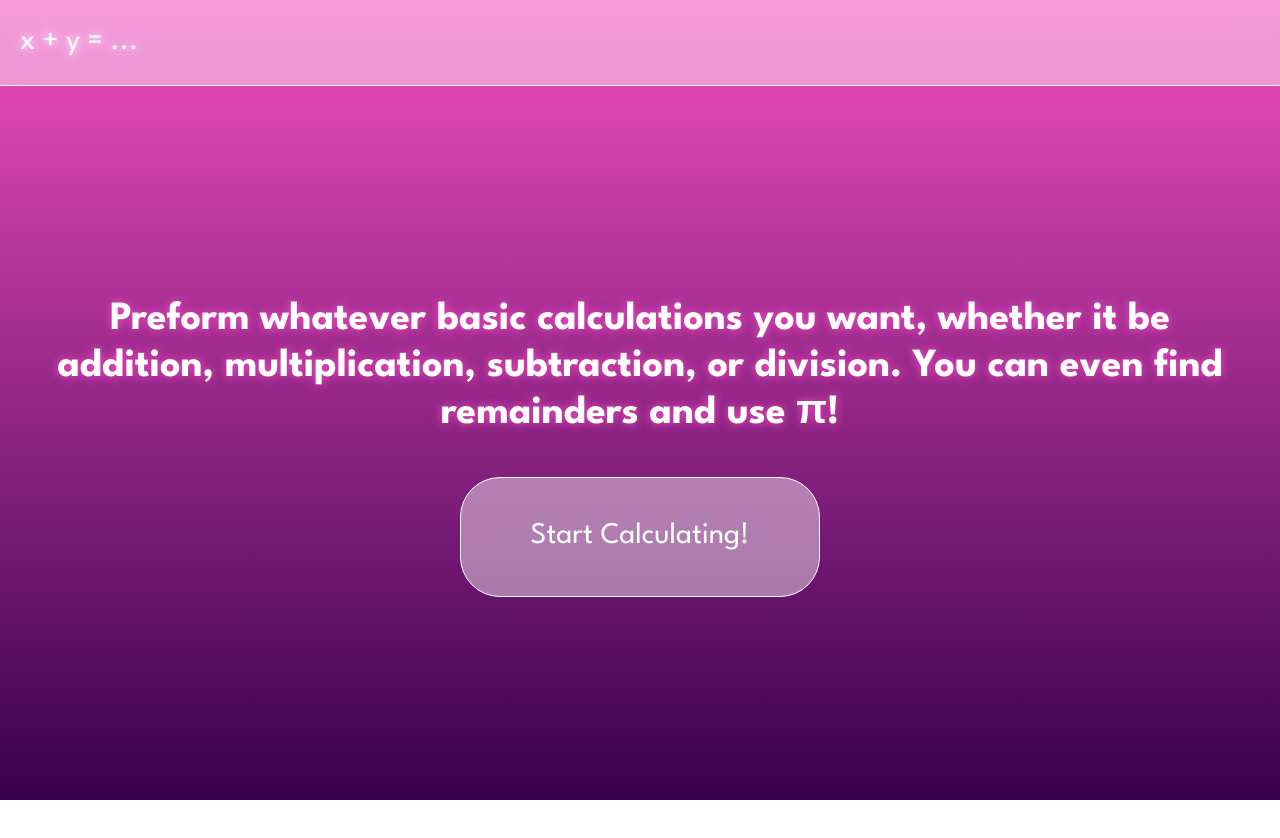
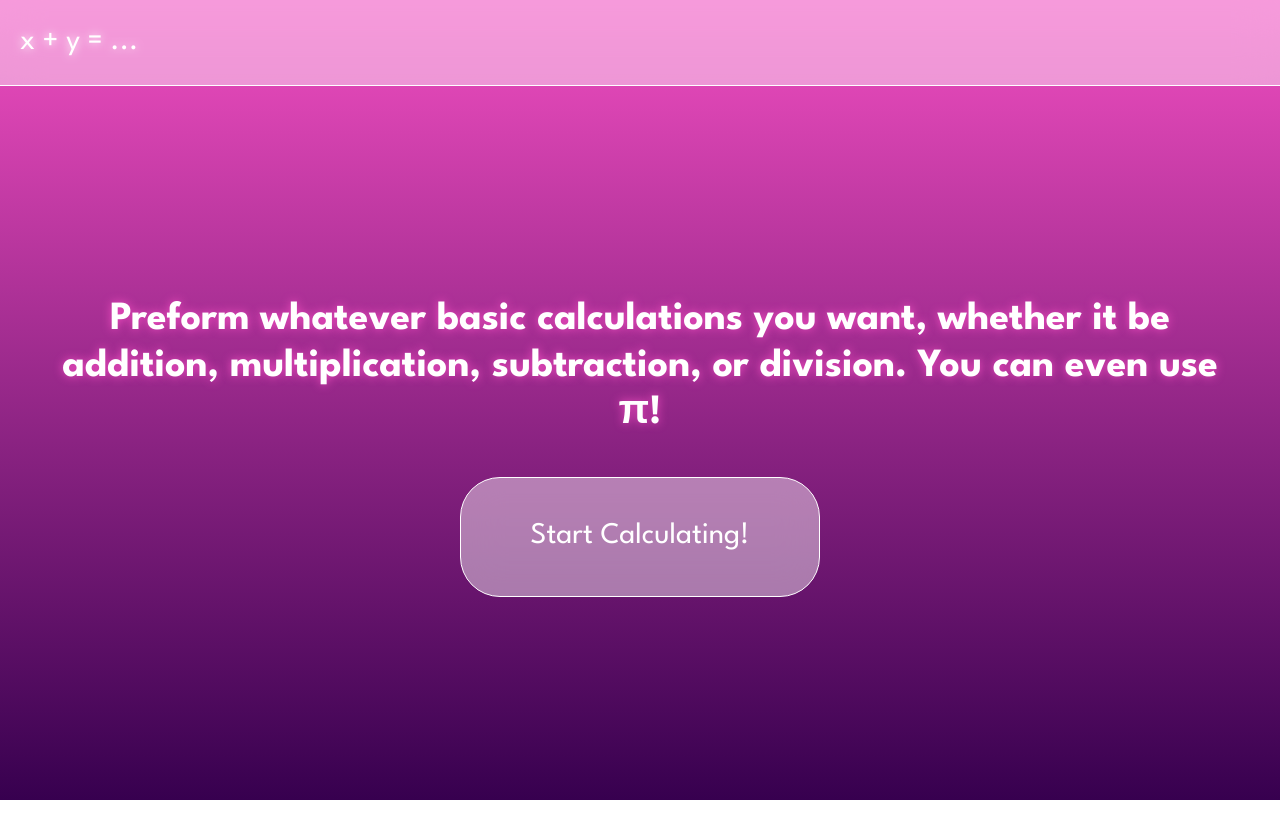
Before and after one commit to xav-png/makerspace-w2025, a website: page landing_page/index.html in a window 1280 px wide. Drawn offline with nearby package versions, Linux system fonts and the light colour scheme.

Commit message:
Completed draft calculator.

```diff
--- a/landing_page/index.html
+++ b/landing_page/index.html
@@ -22,7 +22,7 @@
     </nav>
 
     <div class="statement container">
-        <h3>Preform whatever basic calculations you want, whether it be addition, multiplication, subtraction, or division. You can even find remainders and use π!</h3>
+        <h3>Preform whatever basic calculations you want, whether it be addition, multiplication, subtraction, or division. You can even use π!</h3>
         <a href="/calculator/index.html">
             <button class="buttonOne">Start Calculating!</button>
         </a>
```
Also changed, not shown: README.md.
